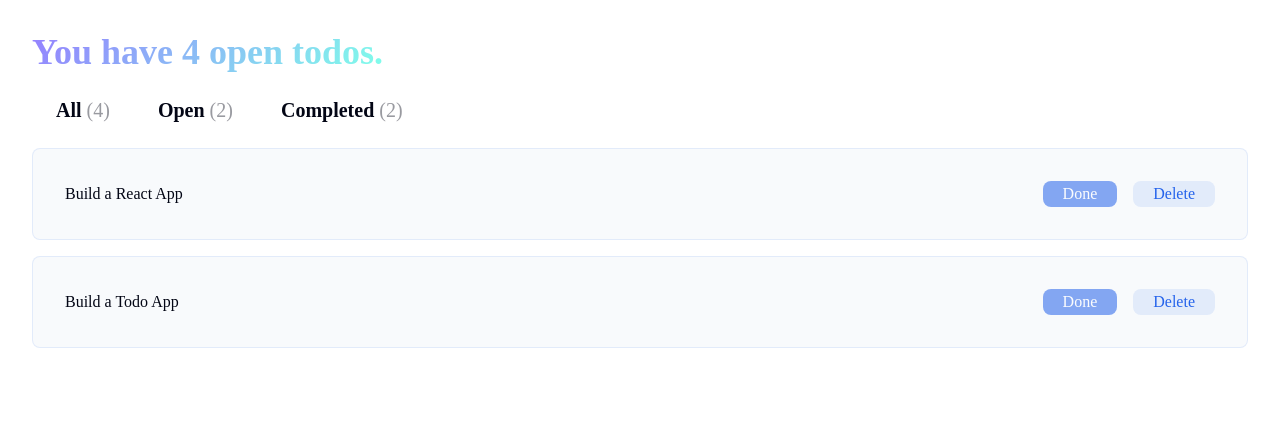
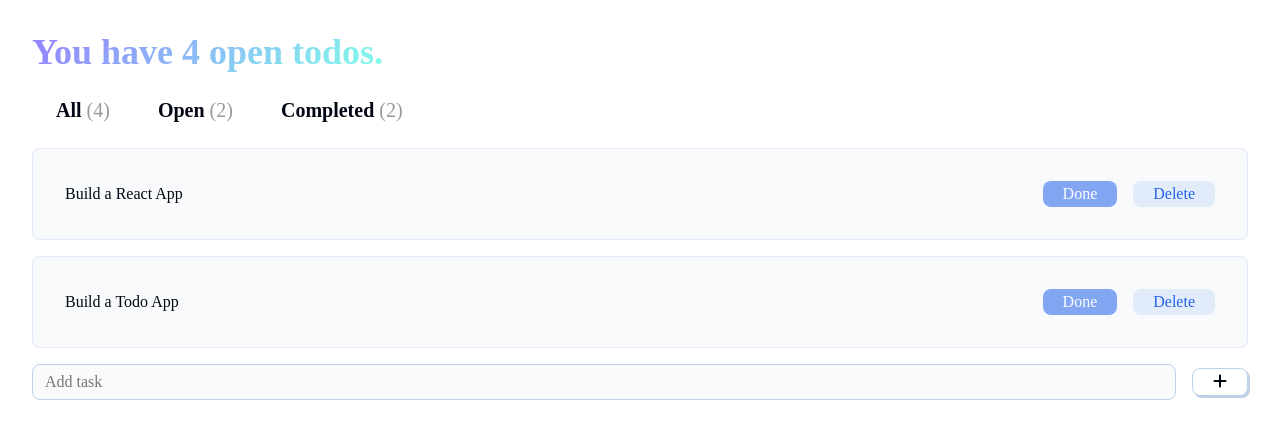
Before and after one commit to Lambersonistaken/react-course-smoljames, a React (Vite) app in the folder todo-app/: page / in a window 1280 px wide. Shown: the top 438 px of the page. Built offline with nearby package versions, Linux system fonts and the light colour scheme; a web font is replaced by a local one.

Commit message:
adding todolist and other functions implementing

```diff
--- a/todo-app/index.html
+++ b/todo-app/index.html
@@ -5,6 +5,9 @@
   <meta charset="UTF-8" />
   <link rel="icon" type="image/svg+xml" href="/vite.svg" />
   <meta name="viewport" content="width=device-width, initial-scale=1.0" />
+  <link rel="stylesheet" href="https://cdnjs.cloudflare.com/ajax/libs/font-awesome/6.6.0/css/all.min.css"
+    integrity="sha512-Kc323vGBEqzTmouAECnVceyQqyqdsSiqLQISBL29aUW4U/M7pSPA/gEUZQqv1cwx4OnYxTxve5UMg5GT6L4JJg=="
+    crossorigin="anonymous" referrerpolicy="no-referrer" />
   <title>Todo App - lmb and smoljames</title>
 </head>
 
--- a/todo-app/src/App.jsx
+++ b/todo-app/src/App.jsx
@@ -16,6 +16,11 @@ function App() {
   ])
 
 
+  function handleAddTodo(newTodo){
+    const newTodoList = [...todos, {id: todos.length + 1, title: newTodo, completed: false}]
+    setTodos(newTodoList)
+  }
+
 
 
 
--- a/todo-app/src/components/TodoInput.jsx
+++ b/todo-app/src/components/TodoInput.jsx
@@ -2,8 +2,9 @@
 
 const TodoInput = () => {
   return (
-    <div>
-
+    <div className="input-container">
+      <input type="text" placeholder="Add task" />
+      <button><i className="fa-solid fa-plus"></i></button>
     </div>
   )
 }
```
